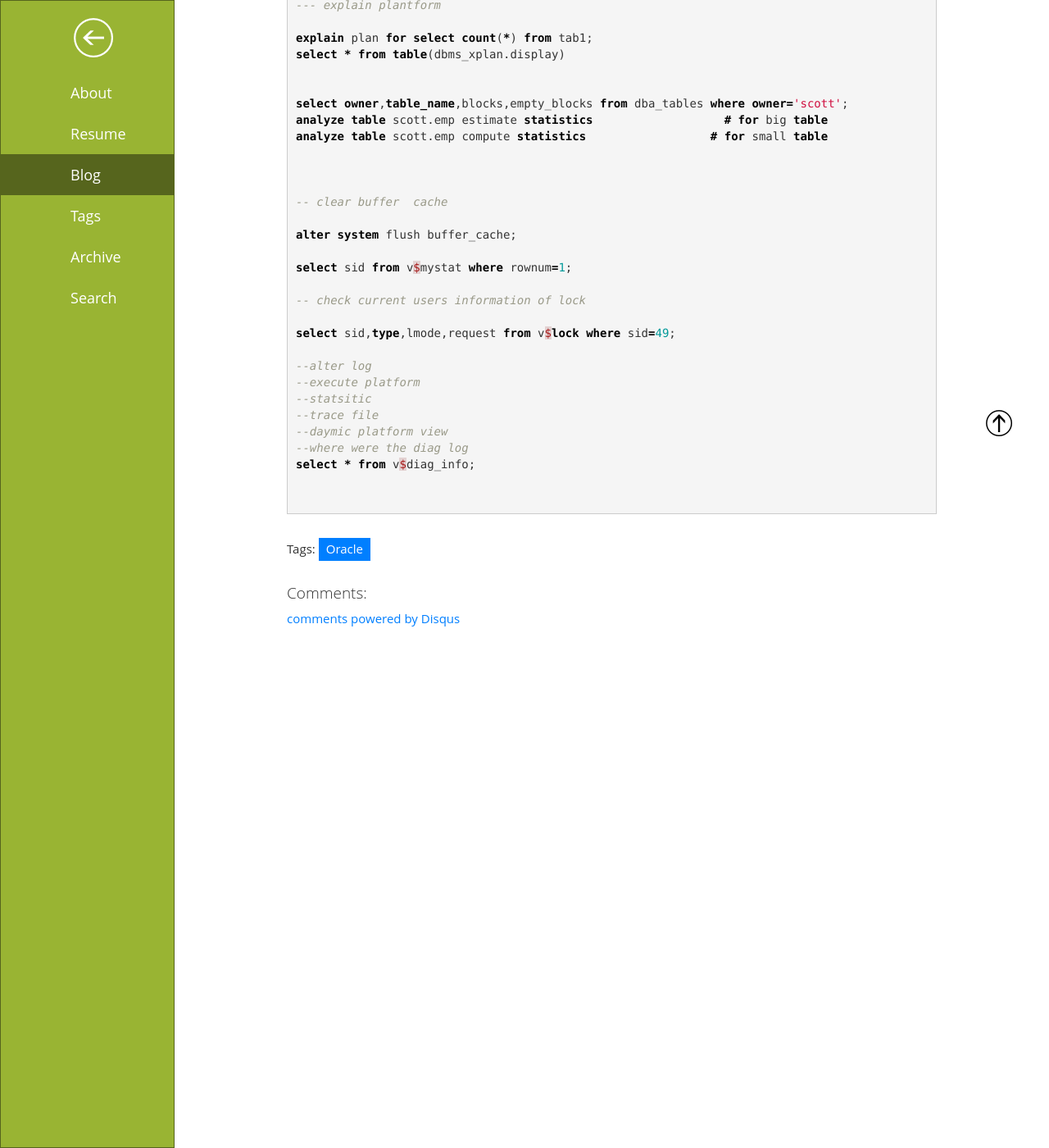
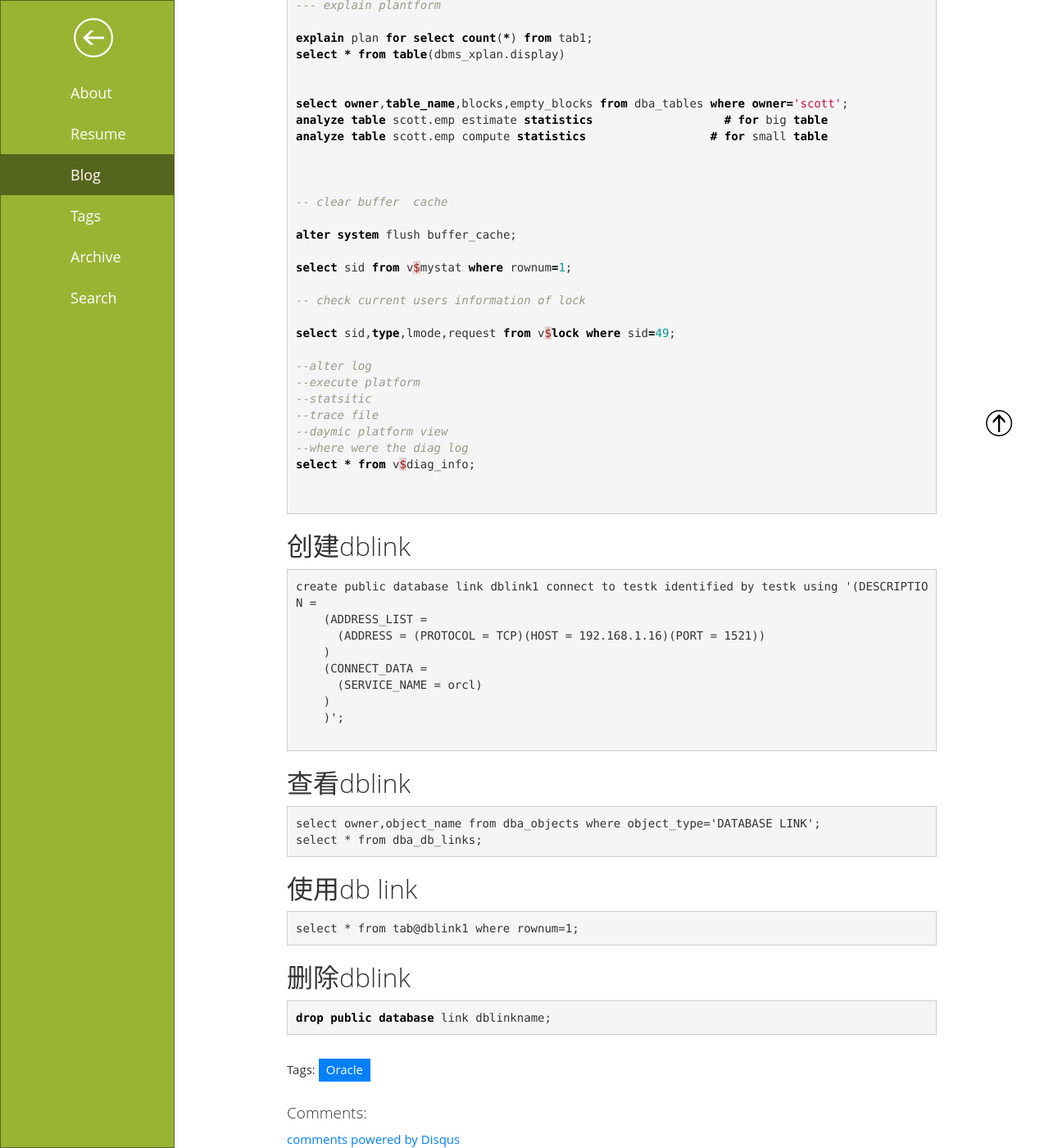
Before and after one commit to yzcy/yzcy.github.io, a Jekyll site: the page built from _posts/2020-06-03-oracle.md, in a window 1280 px wide and 1400 px high, scrolled down 13702 px. Shown: the whole window at 82% size. Built offline with Jekyll 4.4.1, drawn with Linux system fonts in a browser that asks for light colours; a script that is not in the unit is left out; comment, search, counter and statistics services are not loaded.

Commit message:
update file of oracle

```diff
--- a/_posts/2020-06-03-oracle.md
+++ b/_posts/2020-06-03-oracle.md
@@ -807,13 +807,13 @@ ALTER PROFILE DEFAULT LIMIT PASSWORD_LIFE_TIME UNLIMITED;
 
 ~~~
 
+
+
 ## 用户解锁
 
 ~~~sql
 alter user weihua account unlock;
 ~~~
-
-
 
 
 
@@ -874,3 +874,38 @@ select * from v$diag_info;
 
 
 ~~~
+
+
+
+## 创建dblink
+
+~~~SQL
+create public database link dblink1 connect to testk identified by testk using '(DESCRIPTION =
+    (ADDRESS_LIST =
+      (ADDRESS = (PROTOCOL = TCP)(HOST = 192.168.1.16)(PORT = 1521))
+    )
+    (CONNECT_DATA =
+      (SERVICE_NAME = orcl)
+    )
+    )';
+
+~~~
+
+## 查看dblink
+
+~~~SQL
+select owner,object_name from dba_objects where object_type='DATABASE LINK';
+select * from dba_db_links;
+~~~
+
+## 使用db link
+
+~~~SQL
+select * from tab@dblink1 where rownum=1;
+~~~
+
+## 删除dblink
+
+~~~sql
+drop public database link dblinkname;
+~~~
```
